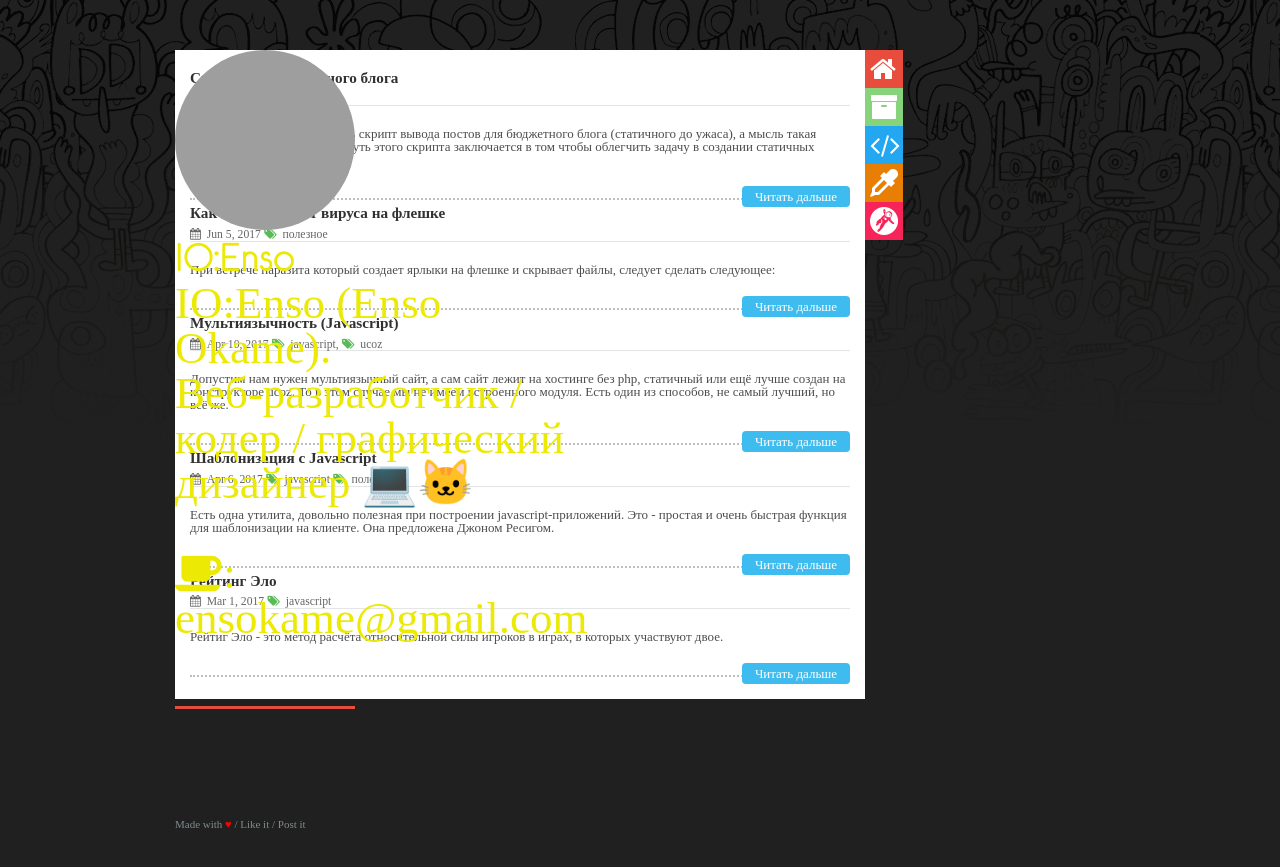
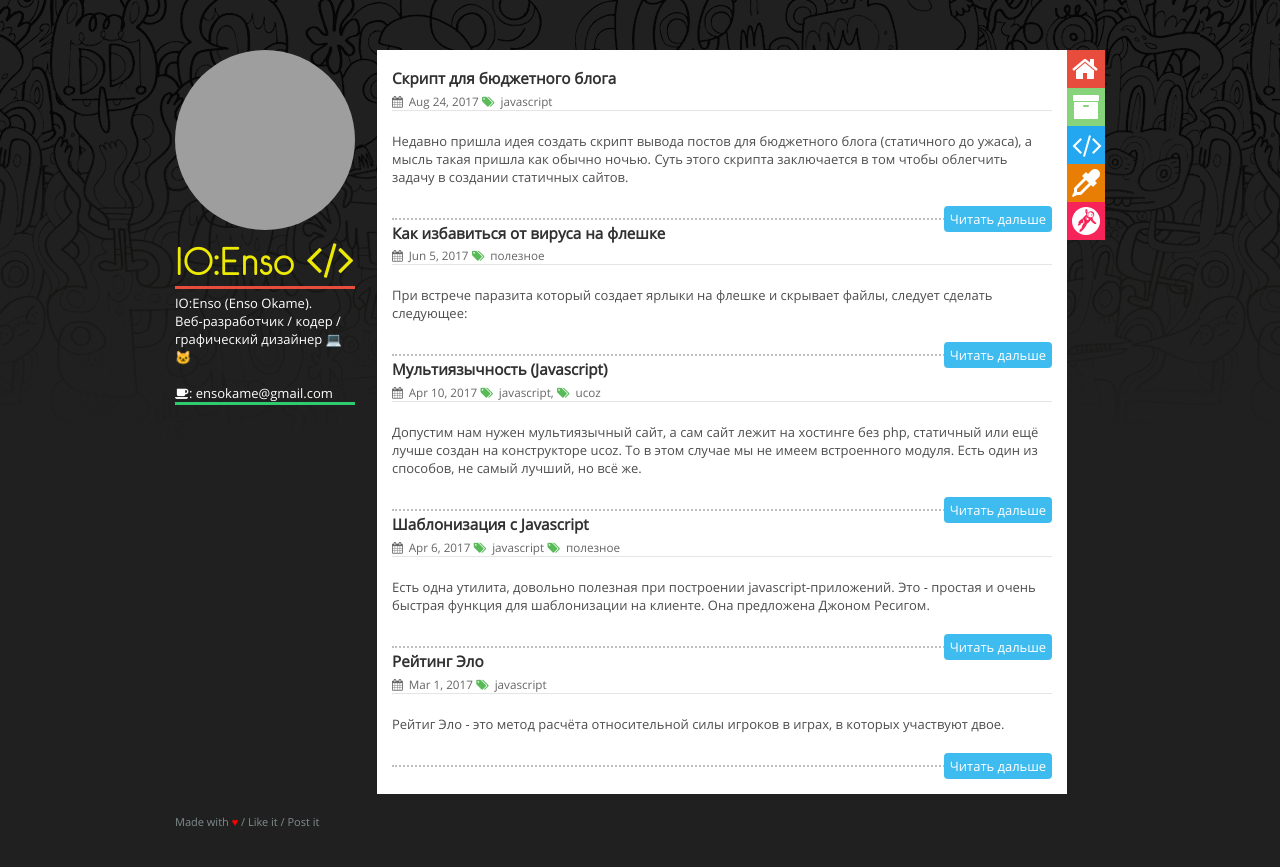
Before and after one commit to IOEnso/ioenso.github.io, a Jekyll site: the page built from index.html, in a window 1280 px wide. Shown: the top 867 px of the page. Built offline with Jekyll 4.4.1, drawn with Linux system fonts in a browser that asks for light colours; grey boxes are pictures that could not be loaded.

Commit message:
Update header.html

```diff
--- a/_includes/header.html
+++ b/_includes/header.html
@@ -1,6 +1,6 @@
 <header>
 	<img src="{{ site.avatar }}" class="rounded" width="180px"/><br />
-	<div class="logo"><a href="/">{{ site.name }} <i class="fa fa-code></i></a></div>
+	<div class="logo"><a href="/">{{ site.name }} <i class="fa fa-code"></i></a></div>
 	<p class="dsbk">{{ site.description }}<br />
 	<i class="fa fa-coffee"></i>: ensokame@gmail.com</p><br />
 </header>
```
